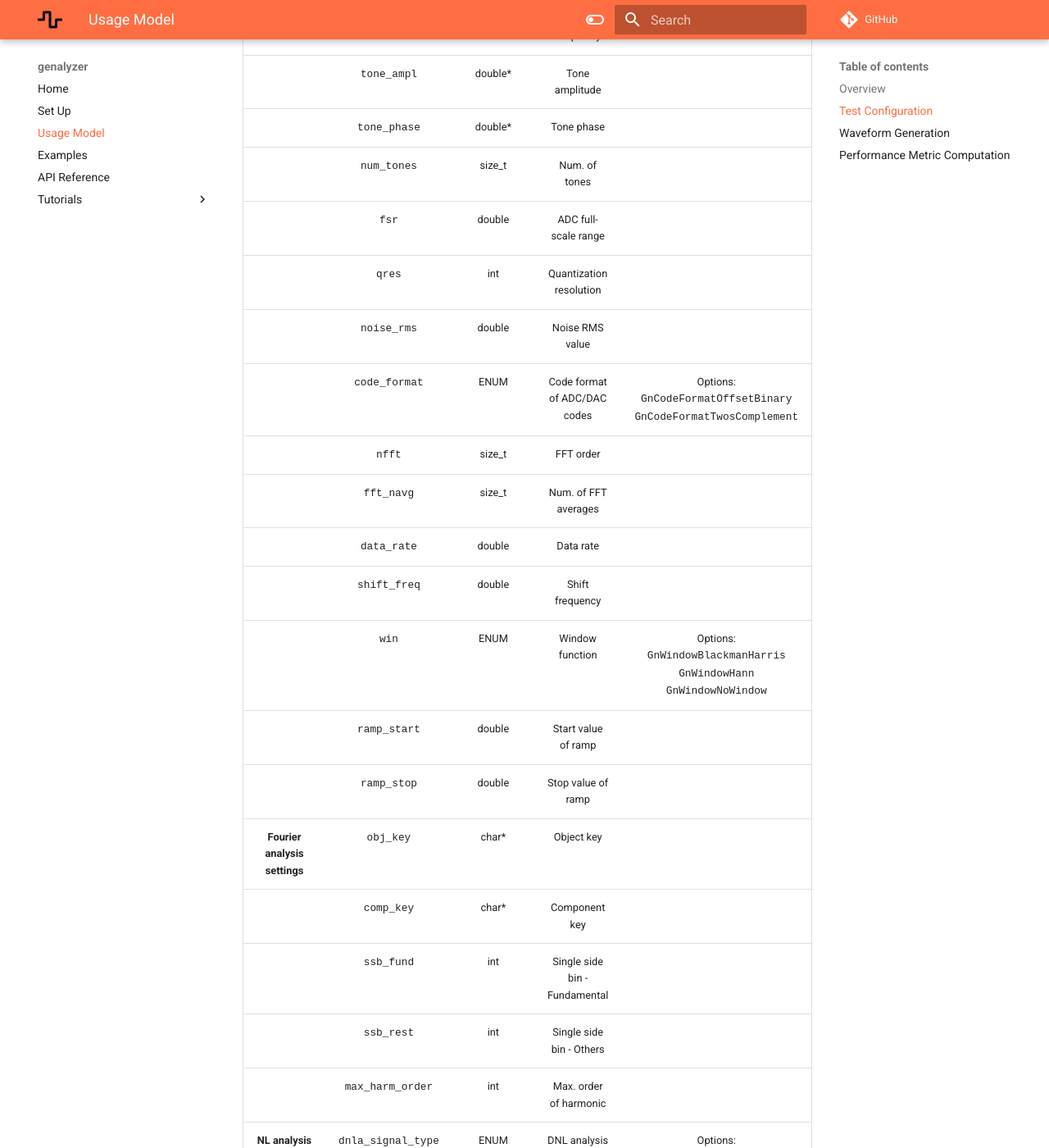
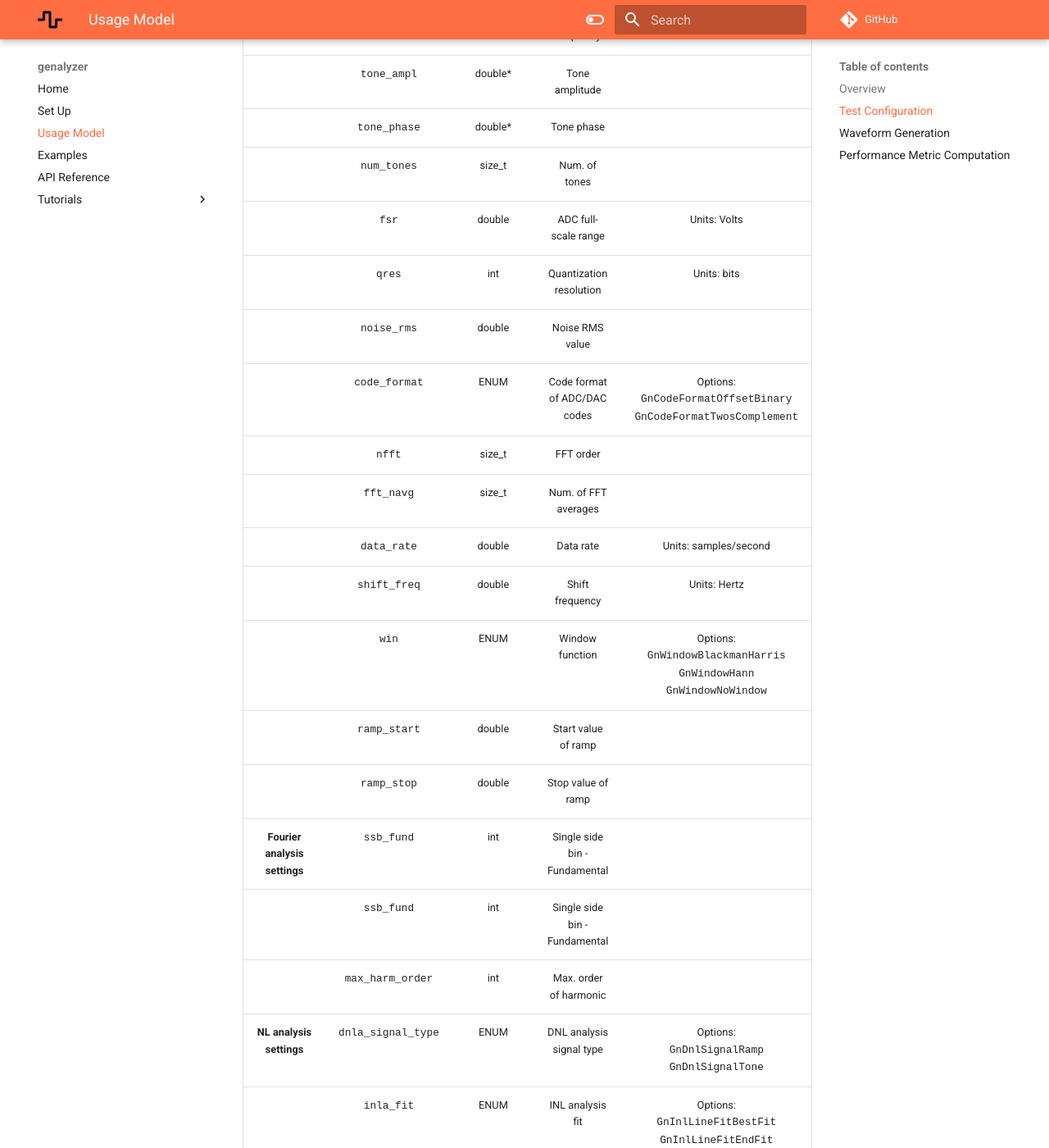
Before and after one commit to analogdevicesinc/genalyzer, an MkDocs documentation site: the page built from docs/theory.md, in a window 1280 px wide and 1400 px high, scrolled down 2935 px. Shown: the whole window at 82% size. Built offline with MkDocs 1.6.1 and Material for MkDocs 9.7.7, drawn with Linux system fonts in a browser that asks for light colours; comment, search, counter and statistics services are not loaded; some of the changed text lies outside the part shown.

Commit message:
Doc update to usage model section
Signed-off-by: Srikanth Pagadarai <srikanth.pagadarai@analog.com>

```diff
--- a/docs/theory.md
+++ b/docs/theory.md
@@ -104,26 +104,24 @@ As indicated previously, test configuration is driven through an opaque struct.
 |:-------:|:-----------:|:--------:|:-----------:|:-----:|
 | **Waveform and FFT settings** | <tt>ttype</tt>      | ENUM | Tone type | Options:<br/> <tt>REAL_COSINE</tt><br/> <tt>REAL_SINE</tt><br/> <tt>COMPLEX_EXP</tt> |
 |  | <tt>npts</tt>      | size_t | Num. of sample points in the waveform | |
-|  | <tt>sample_rate</tt> | double | Sample Rate |  |
-|  | <tt>tone_freq</tt> | double* | Tone frequency |  |
+|  | <tt>sample_rate</tt> | double | Sample Rate |  Units: samples/second|
+|  | <tt>tone_freq</tt> | double* | Tone frequency |  Units: Hertz |
 |  | <tt>tone_ampl</tt> | double* | Tone amplitude |  |
 |  | <tt>tone_phase</tt> | double* | Tone phase |  |
 |  | <tt>num_tones</tt> | size_t | Num. of tones |  |
-|  | <tt>fsr</tt> | double | ADC full-scale range |  |
-|  | <tt>qres</tt> | int | Quantization resolution |  |
+|  | <tt>fsr</tt> | double | ADC full-scale range |  Units: Volts|
+|  | <tt>qres</tt> | int | Quantization resolution |  Units: bits|
 |  | <tt>noise_rms</tt> | double | Noise RMS value |  |
 |  | <tt>code_format</tt> | ENUM | Code format of ADC/DAC codes | Options: <br/><tt>GnCodeFormatOffsetBinary</tt><br/> <tt>GnCodeFormatTwosComplement</tt> |
 |  | <tt>nfft</tt> | size_t | FFT order | |
 |  | <tt>fft_navg</tt> | size_t | Num. of FFT averages | |
-|  | <tt>data_rate</tt> | double | Data rate | |
-|  | <tt>shift_freq</tt> | double | Shift frequency | |
+|  | <tt>data_rate</tt> | double | Data rate | Units: samples/second |
+|  | <tt>shift_freq</tt> | double | Shift frequency | Units: Hertz|
 |  | <tt>win</tt> | ENUM | Window function | Options: <br/><tt>GnWindowBlackmanHarris</tt><br/> <tt>GnWindowHann</tt><br/> <tt>GnWindowNoWindow</tt> |
 |  | <tt>ramp_start</tt> | double | Start value of ramp | |
 |  | <tt>ramp_stop</tt> | double | Stop value of ramp | |
-| **Fourier analysis settings** | <tt>obj_key</tt> | char* | Object key | |
-|  | <tt>comp_key</tt> | char* | Component key | |
+| **Fourier analysis settings** | <tt>ssb_fund</tt> | int | Single side bin - Fundamental | |
 |  | <tt>ssb_fund</tt> | int | Single side bin - Fundamental | |
-|  | <tt>ssb_rest</tt> | int | Single side bin - Others | |
 |  | <tt>max_harm_order</tt> | int | Max. order of harmonic      | |
 | **NL analysis settings** | <tt>dnla_signal_type</tt> | ENUM | DNL analysis signal type | Options: <br/><tt>GnDnlSignalRamp</tt><br/> <tt>GnDnlSignalTone</tt> |
 |  | <tt>inla_fit</tt> | ENUM | INL analysis fit      | Options: <br/><tt>GnInlLineFitBestFit</tt> <br/><tt>GnInlLineFitEndFit</tt> <br/><tt>GnInlLineFitNoFit</tt> |
```
